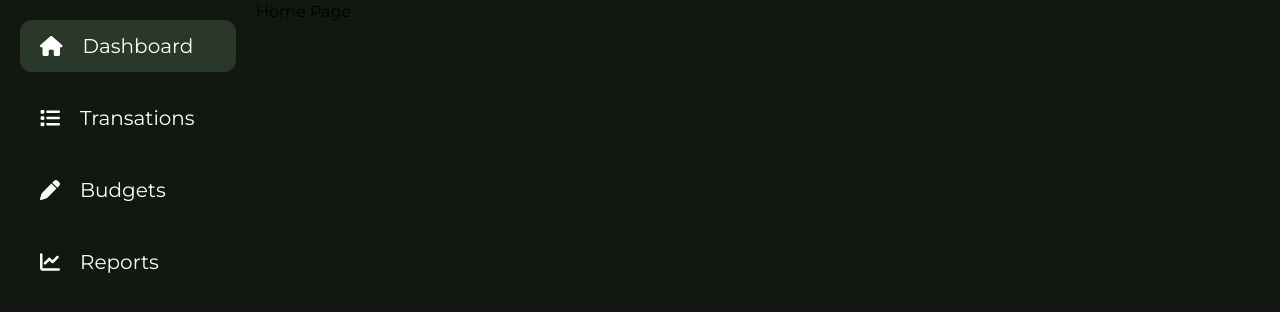
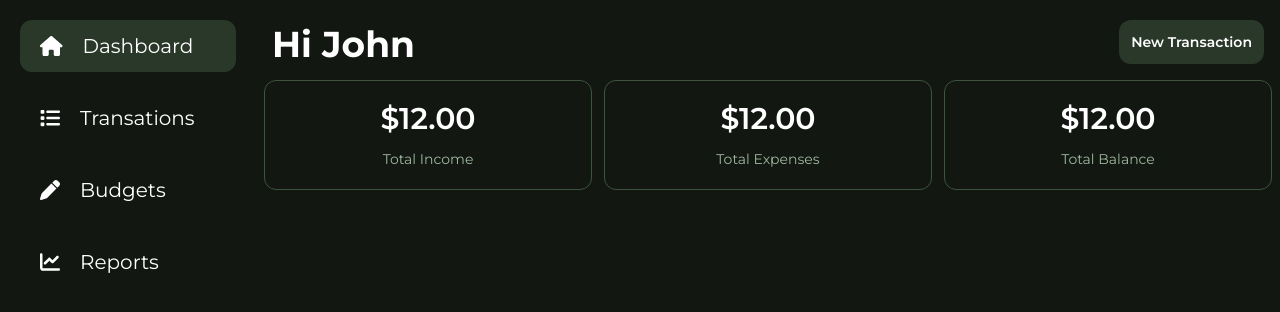
Before and after one commit to SirvalFilho/personal-financial-app, a Vue app: page /home in a window 1280 px wide. Shown: the top 312 px of the page. Built offline with nearby package versions, Linux system fonts and the light colour scheme.

Commit message:
feat:create home header

```diff
--- a/src/App.vue
+++ b/src/App.vue
@@ -3,7 +3,7 @@
     <aside class="w-1/5">
       <NavBar />
     </aside>
-    <main class="w-4/5">
+    <main class="w-4/5 p-2">
       <router-view/>
     </main>
   </div>
--- /dev/null
+++ b/src/components/home/DisplayTotal.vue
@@ -0,0 +1,24 @@
+<template>
+    <div class="flex flex-col items-center gap-3 rounded-xl border-1 border-[var(--border-1-green)] p-5 w-full">
+        <h1 class="text-3xl font-semibold text-white">{{ formatCurrencyUSD(12)}}</h1>
+        <h2 class="text-sm text-[var(--font-1-softgreen)]">{{label}}</h2>
+    </div>
+</template>
+
+<script setup>
+defineProps({
+    label: {
+         type: String,
+         required: true
+        }
+});
+function formatCurrencyUSD(value) {
+  return new Intl.NumberFormat('en-US', {
+    style: 'currency',
+    currency: 'USD'
+  }).format(value)
+}
+</script>
+
+<style scoped>
+</style>
--- /dev/null
+++ b/src/components/home/HeaderHome.vue
@@ -0,0 +1,19 @@
+<template>
+        <div>
+            <div class="flex flex-row justify-between items-end p-2 mb-2">
+                <h1 class="text-4xl text-white font-bold">Hi John</h1>
+                <router-link to="/transactions" class="text-sm bg-[var(--bg-option-focus)] p-3 mt-1 rounded-xl text-white font-semibold">New Transaction</router-link>
+            </div>
+            <div class="flex flex-row items-center gap-3 w-full">
+                <DisplayTotal  v-for="(item, index) in displayTotalOptions" :key="index" :label="item"></DisplayTotal>
+            </div>
+        </div>
+</template>
+
+<script setup>
+import DisplayTotal from './DisplayTotal.vue'
+let displayTotalOptions = ['Total Income', 'Total Expenses', 'Total Balance'];
+</script>
+
+<style>
+</style>
--- a/src/pages/HomePage.vue
+++ b/src/pages/HomePage.vue
@@ -1,8 +1,11 @@
 <template>
-    <h1>Home Page</h1>
+    <div class="flex flex-col">
+       <HeaderHome></HeaderHome>
+    </div>
 </template>
 
 <script setup>
+import HeaderHome from '../components/home/HeaderHome.vue';
 </script>
 
 <style scoped>
--- a/src/style.css
+++ b/src/style.css
@@ -5,6 +5,8 @@
 :root{
     --bg-color-main:#121712;
     --bg-option-focus: #293829;
+    --border-1-green: #3D543D;
+    --font-1-softgreen:#9EB89E;
 }
 
 body{
```
